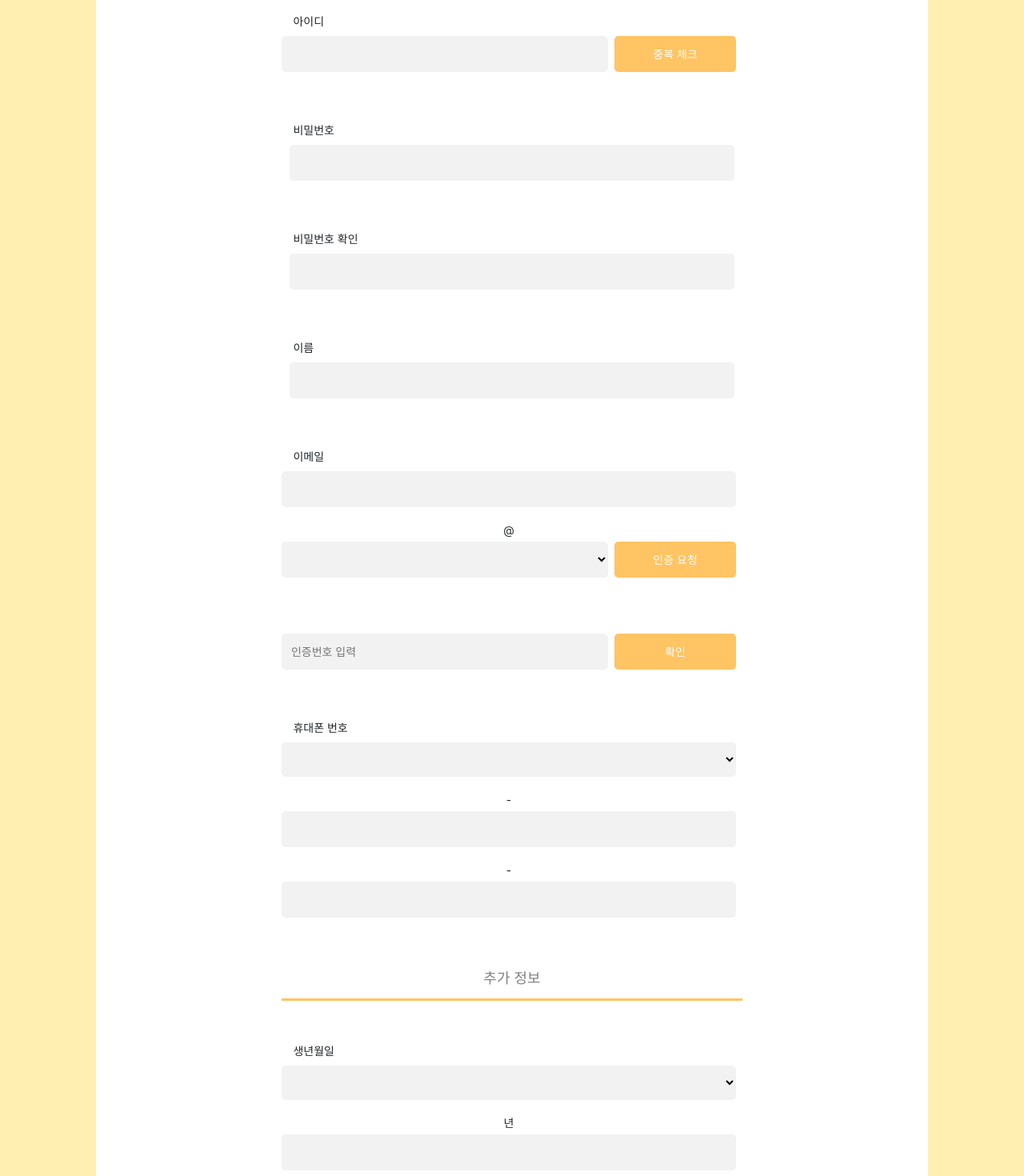
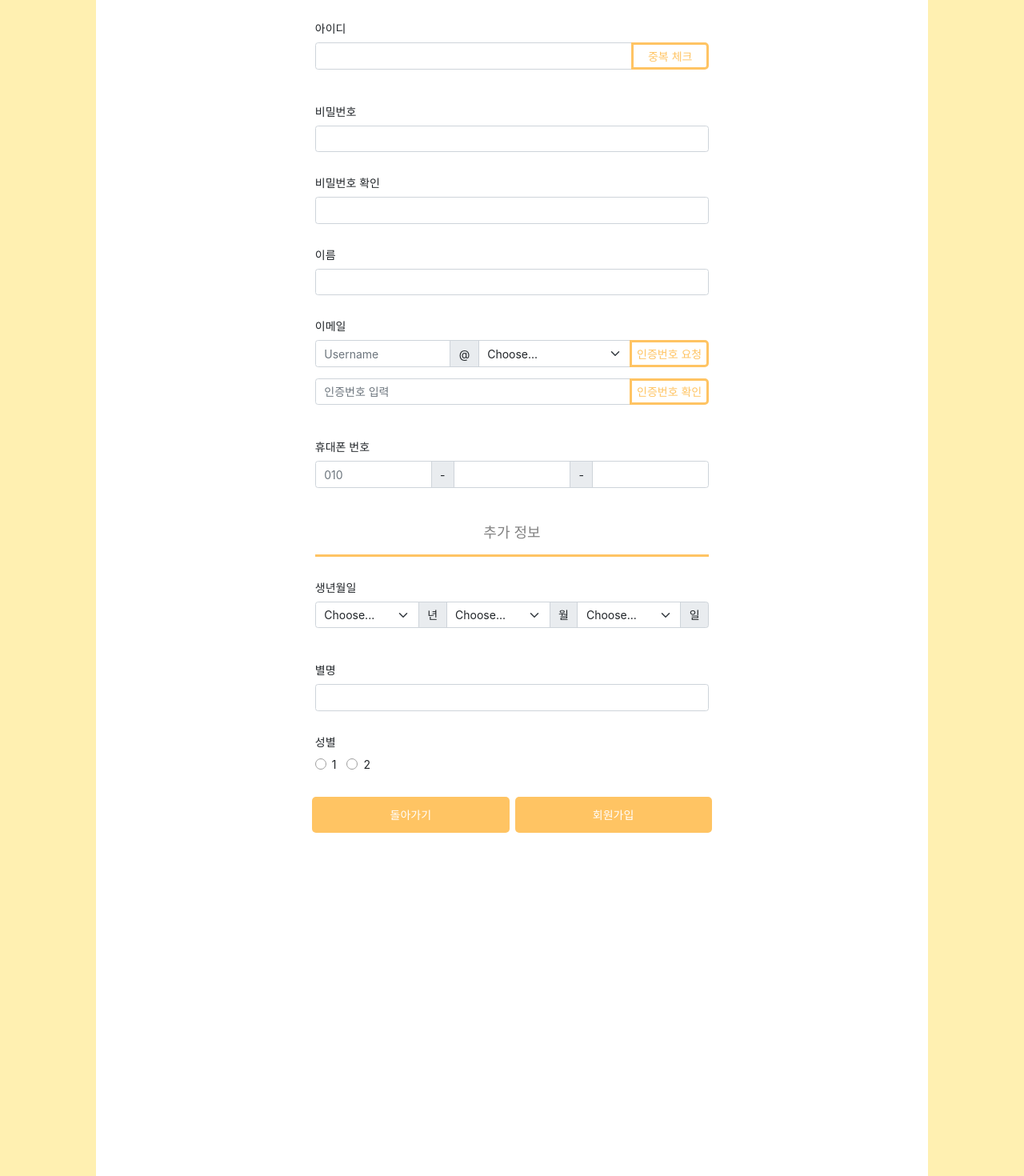
Before and after one commit to JeongWu/JooMak, a Vue app in the folder frontend/: page /member/entry in a window 1280 px wide. Shown: the part 300-1770 px from the top of the page at 80% size. Built offline with nearby package versions, Linux system fonts and the light colour scheme; a web font is replaced by a local one.

Commit message:
change register page and login page css

```diff
--- a/frontend/src/components/client/member/pages/MemberEntryPage.vue
+++ b/frontend/src/components/client/member/pages/MemberEntryPage.vue
@@ -1,6 +1,7 @@
 <template>
   <div class="register-page">
-    <div class="form">
+    <div class="register-page-wrap">
+      <div class="title">
         <img
           class="login-logo"
           src="@/assets/images/JoomakLogo_login.svg"
@@ -9,163 +10,162 @@
         <h1>
           회원가입
         </h1>
-      <form
-        class="register-form"
-        @submit="checkForm"
-        action="/check"
-        method="post"
-      >
-        <div class="form-group">
-          <label for="username">아이디 </label>
-          <div class="row">
+      </div>
+      <div class="row justify-content-center">
+        <form class="col-6 g-3 needs-validation" novalidate>
+          <div class="py-3">
+            <label for="username" class="form-label">아이디</label>
+            <div class="input-group mb-3">
               <input
                 type="text"
+                class="form-control"
                 id="username"
-              class="input-control"
                 v-model="username"
               />
-            <button class="input-button">중복 체크</button>
+              <button class="input-button">
+                &nbsp;&nbsp; 중복 체크 &nbsp;&nbsp;
+              </button>
             </div>
-          <p class="error-message" v-if="errors.username">
-            {{ errors.username }}
-          </p>
-          <!-- <div class="valid-feedback" v-if="validation.valid.firstName">{{ validation.valid.firstName }}</div> -->
           </div>
-
-        <div class="form-group">
-          <label for="password">비밀번호 </label>
-          <!-- <input type="password" id="password" class="input-control" /> -->
+          <div class="py-3">
+            <label for="password" class="form-label">비밀번호</label>
             <input
               type="text"
+              class="form-control"
               id="password"
-            class="input-control"
               v-model="password"
             />
-          <p class="error-message" v-if="errors.password">
-            {{ errors.password }}
-          </p>
           </div>
-        <div class="form-group">
-          <label for="password-confirm">비밀번호 확인</label>
-          <!-- <input type="password" id="password-confirm" class="input-control" /> -->
+          <div class="py-3">
+            <label for="password-confirm" class="form-label"
+              >비밀번호 확인</label
+            >
             <input
               type="text"
+              class="form-control"
               id="password-confirm"
-            class="input-control"
               v-model="password_confirm"
             />
-          <p class="error-message" v-if="errors.password_confirm">
-            {{ errors.password_confirm }}
-          </p>
           </div>
-        <div class="form-group">
-          <label for="name">이름 </label>
-          <input type="text" id="name" class="input-control" v-model="name" />
+          <div class="py-3">
+            <label for="name" class="form-label">이름</label>
+            <input type="text" class="form-control" id="name" v-model="name" />
           </div>
-
-        <div class="form-group">
-          <label for="email">이메일</label>
-          <div class="row">
+          <div class="py-3">
+            <label for="email" class="form-label">이메일</label>
+            <div class="input-group mb-3">
               <input
                 type="text"
-              id="email-front"
-              class="input-control"
-              v-model="email_front"
-            /><span>@ &nbsp;</span>
-            <!-- <input type="text" id="email-back" class="input-control" /> -->
-            <select id="email-back" class="input-control" v-model="email_back">
+                class="form-control"
+                placeholder="Username"
+                aria-label="Username"
+              />
+              <span class="input-group-text">@</span>
+              <select id="email-back" class="form-select">
+                <option selected>Choose...</option>
                 <option value="naver.com">naver.com</option>
                 <option value="gmail.com">gmail.com</option>
               </select>
-
-            <button class="input-button">인증 요청</button>
+              <button class="input-button">인증번호 요청</button>
             </div>
-        </div>
-
-        <div class="form-group">
-          <label for="email-confirm"> </label>
-          <div class="row">
+            <div class="input-group mb-3">
               <input
                 type="text"
+                class="form-control"
                 id="email-confirm"
-              class="input-control"
                 placeholder="인증번호 입력"
                 v-model="email_confrim"
               />
-            <button class="input-button">확인</button>
+              <button class="input-button">인증번호 확인</button>
             </div>
           </div>
-        <div class="form-group">
-          <label for="phone">휴대폰 번호</label>
-          <div class="row">
-            <!-- <input type="text" id="phone-front" class="input-control" /> -->
-            <select
-              id="phone-front"
-              class="input-control"
-              v-model="phone_front"
-            >
-              <option value="010">010</option>
-            </select>
-            <span>- &nbsp;</span>
+          <div class="py-3">
+            <label for="phone" class="form-label">휴대폰 번호</label>
+            <div class="input-group mb-3">
               <input
                 type="text"
-              id="phone-middle"
-              class="input-control"
-              v-model="phone_middle"
-            /><span>- &nbsp;</span>
+                id="phone-front"
+                class="form-control"
+                placeholder="010"
+              />
+              <span class="input-group-text">-</span>
+              <input type="text" class="form-control" id="phone-middle" />
+              <span class="input-group-text">-</span>
+              <input type="text" class="form-control" id="phone-back" />
+            </div>
+          </div>
+          <div class="additional py-3 mb-3">
+            추가 정보
+          </div>
+          <div class="py-3">
+            <label for="name" class="form-label">생년월일</label>
+            <div class="input-group mb-3">
+              <select id="year" class="form-select" placeholder="2021">
+                <option selected>Choose...</option>
+              </select>
+              <span class="input-group-text">년</span>
+              <select id="month" class="form-select" placeholder="2021">
+                <option selected>Choose...</option>
+              </select>
+
+              <span class="input-group-text">월</span>
+              <select id="day" class="form-select" placeholder="2021">
+                <option selected>Choose...</option>
+              </select>
+
+              <span class="input-group-text">일</span>
+            </div>
+          </div>
+          <div class="py-3">
+            <label for="nickname" class="form-label">별명</label>
             <input
               type="text"
-              id="phone-back"
-              class="input-control"
-              v-model="phone_back"
-            />
-          </div>
-        </div>
-        <div class="form-group">
-          <div class="row">
-            <button id="additional">추가 정보</button>
-          </div>
-        </div>
-        <div class="form-group">
-          <label for="birth">생년월일</label>
-          <div class="row">
-            <!-- <input type="text" id="year" class="input-control" /> -->
-            <select id="year" class="input-control"></select>
-            <span>년 &nbsp;</span>
-            <input
-              type="text"
-              id="month"
-              class="input-control"
-              v-model="birth"
-            /><span>월 &nbsp;</span>
-            <input type="text" id="day" class="input-control" /><span>일</span>
-          </div>
-        </div>
-
-        <div class="form-group">
-          <label for="nickname">별명</label>
-          <input
-            type="text"
+              class="form-control"
               id="nickname"
-            class="input-control"
               v-model="nickname"
             />
           </div>
-        <div class="form-group">
-          <label for="gender">성별</label>
-          <div class="row">
-            <select id="gender" class="input-control" v-model="gender">
-              <option value="남">남</option>
-              <option value="여">여</option>
-            </select>
+          <div class="py-3">
+            <label for="gender" class="form-label">성별</label>
+            <div class="input-group mb-3">
+              <div class="form-check form-check-inline">
+                <input
+                  class="form-check-input"
+                  type="radio"
+                  name="inlineRadioOptions"
+                  id="inlineRadio1"
+                  value="option1"
+                />
+                <label class="form-check-label" for="inlineRadio1">1</label>
+              </div>
+              <div class="form-check form-check-inline">
+                <input
+                  class="form-check-input"
+                  type="radio"
+                  name="inlineRadioOptions"
+                  id="inlineRadio2"
+                  value="option2"
+                />
+                <label class="form-check-label" for="inlineRadio2">2</label>
               </div>
             </div>
-
-        <div class="form-group">
-          <button type="submit" class="input-button">확인</button>
-          <!-- <input type="submit" value="Submit" /> -->
+          </div>
+          <div class="d-grid gap-2 d-md-flex justify-content-md-center">
+            <button
+              class="submit-button d-grid gap-2 col-6 mx-auto"
+              type="submit"
+            >
+              돌아가기
+            </button>
+            <button
+              class="submit-button d-grid gap-2 col-6 mx-auto"
+              type="submit"
+            >
+              회원가입
+            </button>
           </div>
         </form>
+      </div>
     </div>
   </div>
 </template>
@@ -220,70 +220,39 @@ export default {
 };
 </script>
 <style scoped>
-.error-message {
-  padding-left: 5px;
-  margin-top: 0px;
-  font-size: 10px;
-  color: red;
-  text-align: left;
+input[type="radio"] {
+  background-color: #ffffff;
+  border: 1px solid #9e9e9e;
 }
-.is-valid {
-  flex: 1 1 auto;
-  display: block;
-  margin-bottom: 10px;
-  margin-right: 8px;
-  padding: 4px;
-  margin-top: -4px;
-  width: 60%;
-  border: 1px red;
-  outline: solid red;
-  background: #ffc463;
-}
-#additional {
-  background: #ffffff;
-  color: #828282;
-  border-bottom: 3px solid #ffc463;
-  /* text-decoration: underline #ffc463; */
-  border-radius: 0px;
-  font-size: 18px;
-}
-span {
-  padding: 8px;
+input[type="radio"]:checked {
+  background-color: #ffc463;
 }
 .input-button {
-  margin-bottom: 10px;
-  margin-right: 8px;
-  padding: 4px;
-  margin-top: -4px;
-  width: 60%;
+  text-transform: uppercase;
+  outline: 0;
+  z-index: 1;
+  background: #ffffff;
+  border-radius: 5px;
+  border: 3px solid #ffc463;
+  color: #ffc463;
+  /* font-size: 12px; */
+  -webkit-transition: all 0.3 ease;
+  transition: all 0.3 ease;
+  cursor: pointer;
 }
-.row {
-  display: flex;
-  flex-direction: row;
-}
-.row > input,
-.row > select {
-  flex: 3;
-}
-.row > button {
-  flex: 1;
-}
-.form-group {
-  display: flex;
-  flex-direction: column;
-  width: 60%;
-  margin: 0 auto;
-}
-
-.form-group label {
-  flex: none;
-  display: block;
-  /* font-size: 1em; */
-  text-align: left;
+.submit-button {
+  text-transform: uppercase;
+  outline: 0;
+  background: #ffc463;
+  border-radius: 5px;
+  /* width: 60%; */
+  border: 0;
   padding: 12px;
-  padding-left: 4px;
-  width: 7em;
-  margin-right: 0.5em;
+  color: #ffffff;
+  /* font-size: 12px; */
+  -webkit-transition: all 0.3 ease;
+  transition: all 0.3 ease;
+  cursor: pointer;
 }
 .register-page {
   margin: 0;
@@ -293,12 +262,14 @@ span {
   width: 180px;
   padding: 24px;
 }
-.form {
+.register-page-wrap {
   z-index: 1;
   background: #ffffff;
   height: 2000px;
   margin: 0px 120px;
   padding: 24px;
+}
+.title {
   text-align: center;
 }
 .form input,
@@ -312,18 +283,11 @@ span {
   /* font-size: 12px; */
   border-radius: 5px;
 }
-.form button {
-  text-transform: uppercase;
-  outline: 0;
-  background: #ffc463;
-  border-radius: 5px;
-  width: 100%;
-  border: 0;
-  padding: 12px;
-  color: #ffffff;
-  /* font-size: 12px; */
-  -webkit-transition: all 0.3 ease;
-  transition: all 0.3 ease;
-  cursor: pointer;
+.additional {
+  text-align: center;
+  color: #828282;
+  border-bottom: 3px solid #ffc463;
+  /* text-decoration: underline #ffc463; */
+  font-size: 18px;
 }
 </style>
```
Also changed, not shown: frontend/src/components/client/member/pages/LoginPage.vue (+14 -9 lines). Lines whose indentation alone changed are shown as unchanged.
